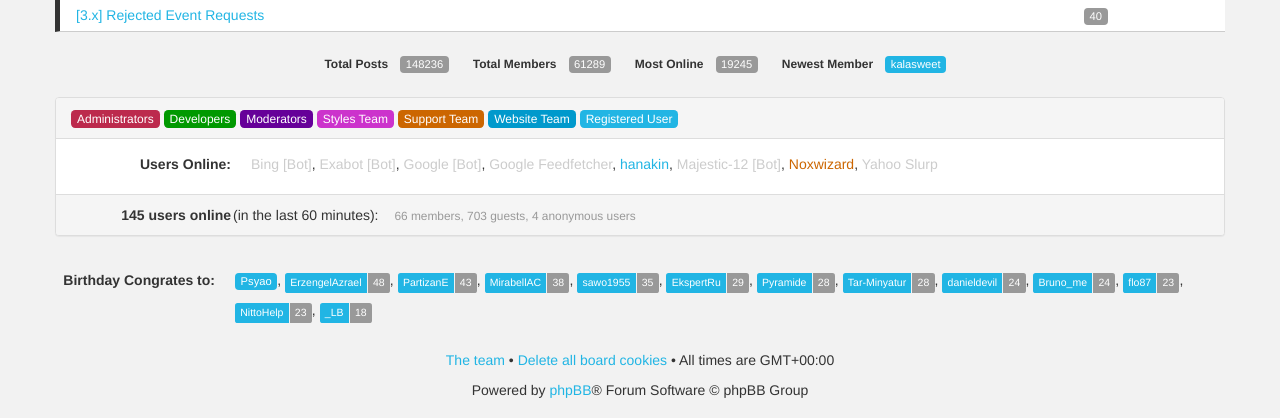
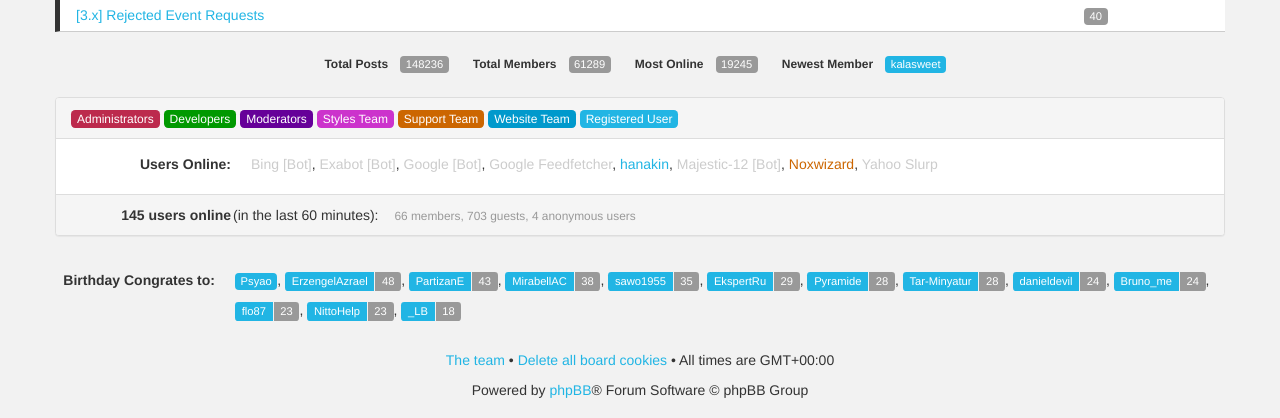
Before and after one commit to hanakin/ProMino, a PHP site: the page made by index.php in a window 1280 px wide. Shown: the part 477-895 px from the top of the page. Run offline with PHP 8.4, Linux system fonts and the light colour scheme; style sheets or scripts are compiled from the project's sources; some libraries are stand-ins or nearby versions; some web fonts are replaced.

Commit message:
Refactor the labels
clean up the label styles for simplicity

```diff
--- a/assests/less/modules/label-list.less
+++ b/assests/less/modules/label-list.less
@@ -12,14 +12,10 @@
 		// Add hover effects, but only for links
 		a, span {
 			margin: 0 0 0 -3px;
-			padding: .25em .5em .5em;
-			font-size: 75%;
+			padding: .3em .6em;
+			font-size: .8em;
 			font-weight: 500;
-			line-height: 1;
 			color: #fff;
-			text-align: center;
-			white-space: nowrap;
-			vertical-align: baseline;
 			background-color: @gray;
 		}
 
@@ -32,15 +28,15 @@
 	.label-list-left {
 		a, span {
 			margin: 0;
-			border-top-left-radius: .25em;
-			border-bottom-left-radius: .25em;
+			border-top-left-radius: .3em;
+			border-bottom-left-radius: .3em;
 		}
 	}
 
 	.label-list-right {
 		a, span {
-			border-top-right-radius: .25em;
-			border-bottom-right-radius: .25em;
+			border-top-right-radius: .3em;
+			border-bottom-right-radius: .3em;
 		}
 	}
 }
```
Also changed, not shown: assests/less/core/core-modules.less (+0 -7 lines), assests/less/framework/_labels.less (+4 -8 lines).
